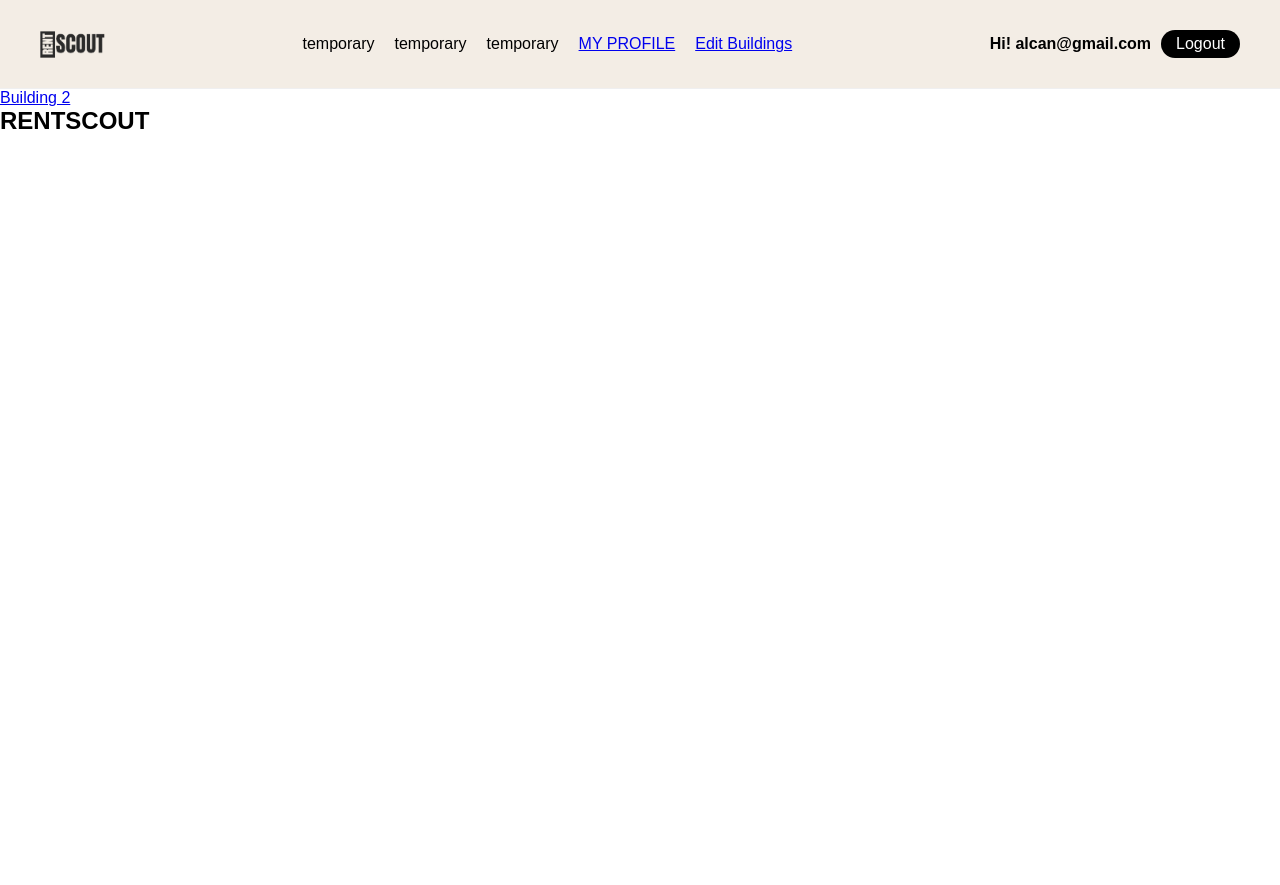
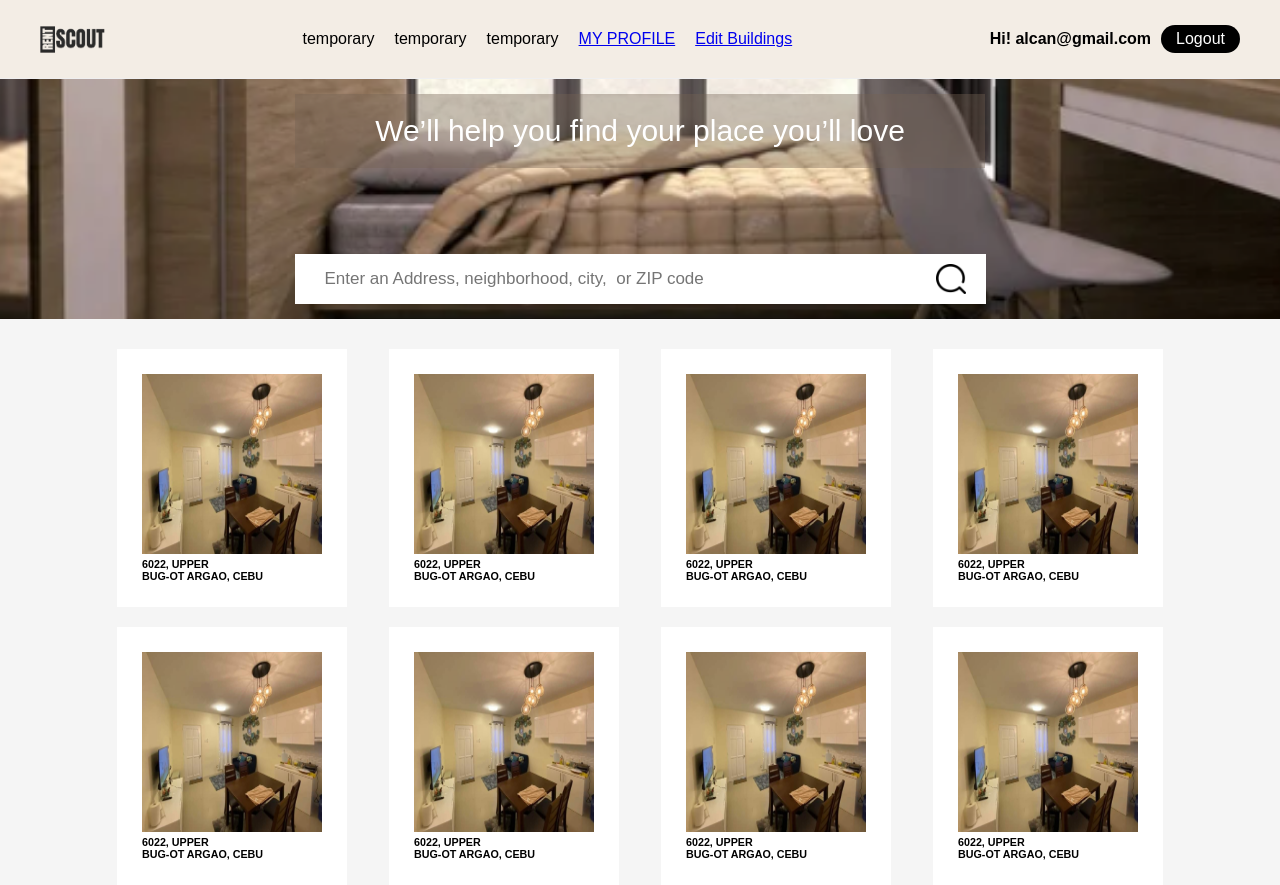
Before and after one commit to Kimkim787/APPDEV-RENTSCOUT, a Django app: page / in a window 1280 px wide. Before the commit the page ends 129 px from the top, so only its background shows below. Run offline with Django 4.2, Linux system fonts and the light colour scheme; a user stored in the database is signed in; some libraries are stand-ins or nearby versions.

Commit message:
homepaeg: design(might add other page soon)

```diff
--- /dev/null
+++ b/RentScout/static/css/home.css
@@ -0,0 +1,80 @@
+.heropage{
+    background-color: #f5f5f5;
+    height: fit-content;
+    display: flex;
+    flex-direction: column;
+    justify-content: center;
+    gap: 30px;
+    align-items: center;
+}
+.heropic{
+    height: 240px;
+    width: 100%;
+    background-image: url('../imgs/home/bgheropic.png');
+    background-repeat: no-repeat;
+    background-size: 120%;
+    background-position: center;
+    display: flex;
+    flex-direction: column;
+    justify-content: space-between;
+    align-items: center;
+    padding: 15px;
+}
+.heropic .txtbox{
+    padding: 20px;
+    background-color: rgba(116, 97, 84, .4);
+    padding: 20px 80px;
+}
+.heropic .txtbox h1{
+    color: white;
+    font-weight: 300;
+    font-size: 30px;
+}
+.searchbox{
+    display: flex;
+    justify-content: center;
+    align-items: center;
+    width: 691px;
+    gap: 20px;
+    background-color: white;
+    padding: 10px 20px;
+}
+.searchbox input{
+    width: 100%;
+    height: 100%;
+    border: none;
+}
+.searchbox input::placeholder{
+    font-size: 17px;
+    padding: 0 10px;
+}
+.searchbox img{
+    height: 30px;
+    width: 30px;
+}
+
+/* ------- suggested buildings ---------- */
+
+.buildings_box{
+    height: fit-content;
+    display: grid;
+    grid-template-columns: 1fr 1fr 1fr 1fr;
+    row-gap: 20px;
+    justify-content: space-between;
+    place-items: center;
+    width: 85%;
+}
+.buildingbox img{
+    height: 180px;
+    width: 180px;
+}
+
+.buildingbox{
+    background-color: white;
+    padding: 25px;
+    width: fit-content;
+}
+.buildingbox a{
+    text-decoration: none;
+    color: black;
+}
--- a/RentScout/static/css/navigation.css
+++ b/RentScout/static/css/navigation.css
@@ -8,7 +8,7 @@ nav{
     display: flex;
     justify-content: space-between;
     align-items: center;
-    padding: 30px 40px;
+    padding: 25px 40px;
     background-color: #f3ede5;
     border-bottom: 1px solid rgba(239, 239, 240);
 }
--- a/RentScout/templates/RentScout/home.html
+++ b/RentScout/templates/RentScout/home.html
@@ -1,6 +1,83 @@
 {% extends 'index.html' %}
+{% load static %}
 
 {% block bodycontent %}
-    <h2>RENTSCOUT</h2>
+<div class="heropage">
+    <div class="heropic">
+        <div class="txtbox">
+            <h1>We’ll help you find your place you’ll love</h1>
+        </div>
+        <form class="searchbox">
+            <input type="text" placeholder="Enter an Address, neighborhood, city,  or ZIP code">
+            <img src="{% static 'imgs/home/searchicon.png' %}" alt="Search Icon">
+        </form>
+    </div>
+    <div class="buildings_box">
+        <div class="buildingbox">
+            <a href="{% url 'building_info' 1 %}">
+                <img src="{% static 'imgs/home/buildingpic.png' %}" alt="">
+                <div>
+                    <h6>6022, UPPER <br>BUG-OT ARGAO, CEBU</h6>
+                </div>
+            </a>
+        </div>
+        <div class="buildingbox">
+            <a href="{% url 'building_info' 1 %}">
+                <img src="{% static 'imgs/home/buildingpic.png' %}" alt="">
+                <div>
+                    <h6>6022, UPPER <br>BUG-OT ARGAO, CEBU</h6>
+                </div>
+            </a>
+        </div>
+        <div class="buildingbox">
+            <a href="{% url 'building_info' 1 %}">
+                <img src="{% static 'imgs/home/buildingpic.png' %}" alt="">
+                <div>
+                    <h6>6022, UPPER <br>BUG-OT ARGAO, CEBU</h6>
+                </div>
+            </a>
+        </div>
+        <div class="buildingbox">
+            <a href="{% url 'building_info' 1 %}">
+                <img src="{% static 'imgs/home/buildingpic.png' %}" alt="">
+                <div>
+                    <h6>6022, UPPER <br>BUG-OT ARGAO, CEBU</h6>
+                </div>
+            </a>
+        </div>
+        <div class="buildingbox">
+            <a href="{% url 'building_info' 1 %}">
+                <img src="{% static 'imgs/home/buildingpic.png' %}" alt="">
+                <div>
+                    <h6>6022, UPPER <br>BUG-OT ARGAO, CEBU</h6>
+                </div>
+            </a>
+        </div>
+        <div class="buildingbox">
+            <a href="{% url 'building_info' 1 %}">
+                <img src="{% static 'imgs/home/buildingpic.png' %}" alt="">
+                <div>
+                    <h6>6022, UPPER <br>BUG-OT ARGAO, CEBU</h6>
+                </div>
+            </a>
+        </div>
+        <div class="buildingbox">
+            <a href="{% url 'building_info' 1 %}">
+                <img src="{% static 'imgs/home/buildingpic.png' %}" alt="">
+                <div>
+                    <h6>6022, UPPER <br>BUG-OT ARGAO, CEBU</h6>
+                </div>
+            </a>
+        </div>
+        <div class="buildingbox">
+            <a href="{% url 'building_info' 1 %}">
+                <img src="{% static 'imgs/home/buildingpic.png' %}" alt="">
+                <div>
+                    <h6>6022, UPPER <br>BUG-OT ARGAO, CEBU</h6>
+                </div>
+            </a>
+        </div>
+    </div>
+</div>
 
 {% endblock %}
--- a/templates/index.html
+++ b/templates/index.html
@@ -6,6 +6,7 @@
     {% load static %}
     <script src="{% static 'scripts\jquery.js' %}"></script>
     <link rel="stylesheet" href="{% static 'css/navigation.css' %}">
+    <link rel="stylesheet" href="{% static 'css/home.css' %}">
     <title>RENTSCOUT</title>
     {% block stylecontent %}
     {% endblock stylecontent %}
@@ -45,7 +46,7 @@
     </nav>
 
     {% comment %} TEMPORARY. AYAW E APIL SA DESIGN {% endcomment%}
-    <a href="{% url 'building_info' 1 %}">Building 2</a>
+
 
     {% block bodycontent %}
     {% endblock %}
```
Also changed, not shown: RentScout/static/imgs/home/bgheropic.png (added), RentScout/static/imgs/home/buildingpic.png (added), RentScout/static/imgs/home/searchicon.png (added), db.sqlite3.
